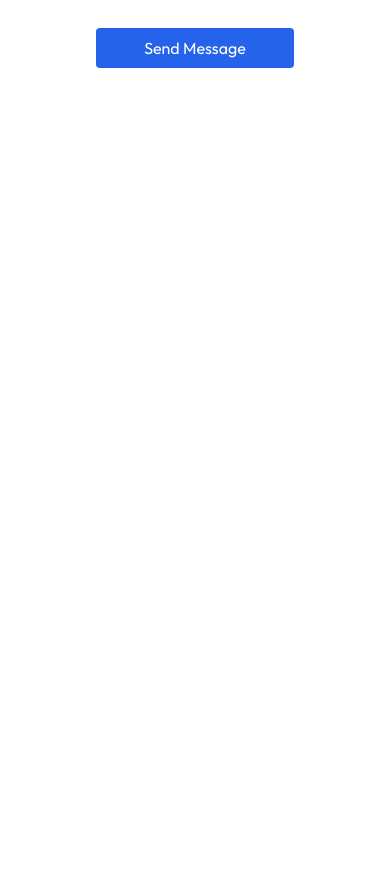
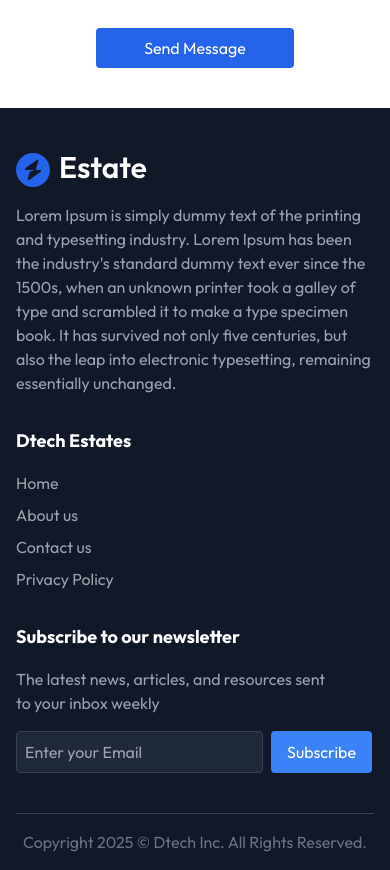
Before and after one commit to Aqueous20/Dtech-Estates, a React (Create React App) app in the folder dtech-estates/: page / in a window 390 px wide. Shown: the part 5047-5917 px from the top of the page. Before the commit the page ends 5155 px from the top, so only its background shows below. Built offline with nearby package versions, Linux system fonts and the light colour scheme.

Commit message:
completed footer component
completed the html structure and css design for the footer component as well as ensured the website is fully responsive on multiple device media

```diff
--- a/dtech-estates/src/App.js
+++ b/dtech-estates/src/App.js
@@ -1,5 +1,6 @@
 import { About } from "./components/About";
 import { Contact } from "./components/Contact";
+import { Footer } from "./components/Footer";
 import { Header } from "./components/Header";
 import { Projects } from "./components/Projects";
 import { Testimonials } from "./components/Testimonials";
@@ -14,6 +15,7 @@ function App() {
       <Projects />
       <Testimonials />
       <Contact />
+      <Footer />
     </div>
   );
 }
--- a/dtech-estates/src/components/Footer.jsx
+++ b/dtech-estates/src/components/Footer.jsx
@@ -1,7 +1,63 @@
-import React from 'react'
+import React from "react";
+import { assets } from "../assets/assets";
 
 export const Footer = () => {
   return (
-    <div>Footer</div>
-  )
-}
+    <div
+      className="pt-10 px-4 md:px-20 lg:px-32 bg-gray-900 w-full overflow-hidden"
+      id="Footer"
+    >
+      <div className="container mx-auto flex flex-col md:flex-row justify-between items-start">
+        <div className="w-full md:w-1/3 mb-8 md:mb-0">
+          <img src={assets.logo_dark} alt="binge sake" />
+          <p className="text-gray-400 mt-4">
+            Lorem Ipsum is simply dummy text of the printing and typesetting
+            industry. Lorem Ipsum has been the industry's standard dummy text
+            ever since the 1500s, when an unknown printer took a galley of type
+            and scrambled it to make a type specimen book. It has survived not
+            only five centuries, but also the leap into electronic typesetting,
+            remaining essentially unchanged.
+          </p>
+        </div>
+        <div className="w-full md:w-1/5 mb-8 md:mb-0">
+          <h3 className="text-white text-lg font-bold mb-4">Dtech Estates</h3>
+          <ul className="flex flex-col gap-2 text-gray-400">
+            <a href="#Header" className="hover:text-white">
+              Home
+            </a>
+            <a href="#About" className="hover:text-white">
+              About us
+            </a>
+            <a href="#Contact" className="hover:text-white">
+              Contact us
+            </a>
+            <a href="#PrivacyPolicy" className="hover:text-white">
+              Privacy Policy
+            </a>
+          </ul>
+        </div>
+        <div className="w-full md:w-1/3">
+          <h3 className="text-white text-lg font-bold mb-4">
+            Subscribe to our newsletter
+          </h3>
+          <p className="text-gray-400 mb-4 max-w-80">
+            The latest news, articles, and resources sent to your inbox weekly
+          </p>
+          <div className="flex gap-2">
+            <input
+              type="email"
+              placeholder="Enter your Email"
+              className="p-2 rounded bg-gray-800 text-gray-400 border border-gray-700 focus:outline-none w-fullmd:w-auto"
+            />
+            <button className="py-2 px-4 rounded bg-blue-500 text-white">
+              Subscribe
+            </button>
+          </div>
+        </div>
+      </div>
+      <div className="border-t border-gray-700 py-4 mt-10 text-center text-gray-500">
+        Copyright 2025 © Dtech Inc. All Rights Reserved.
+      </div>
+    </div>
+  );
+};
```
Also changed, not shown: 1 other file (tests, documents, lock files or other folders).
